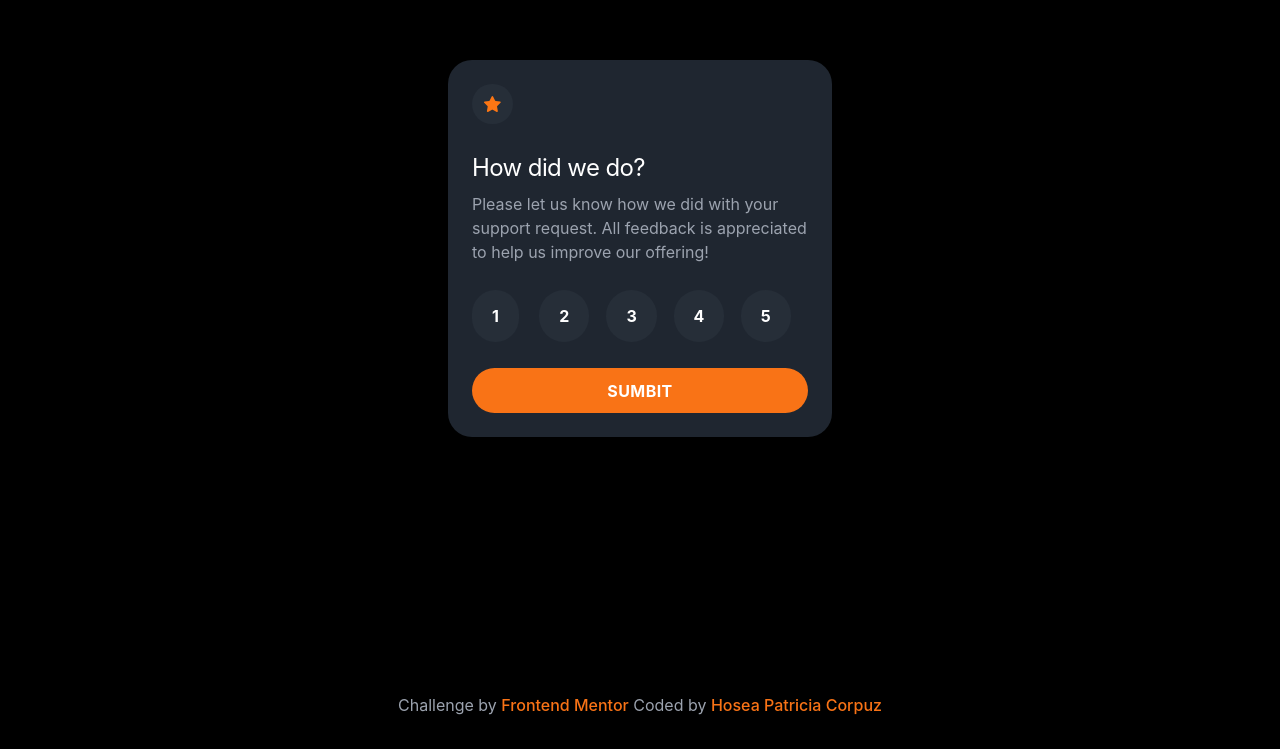
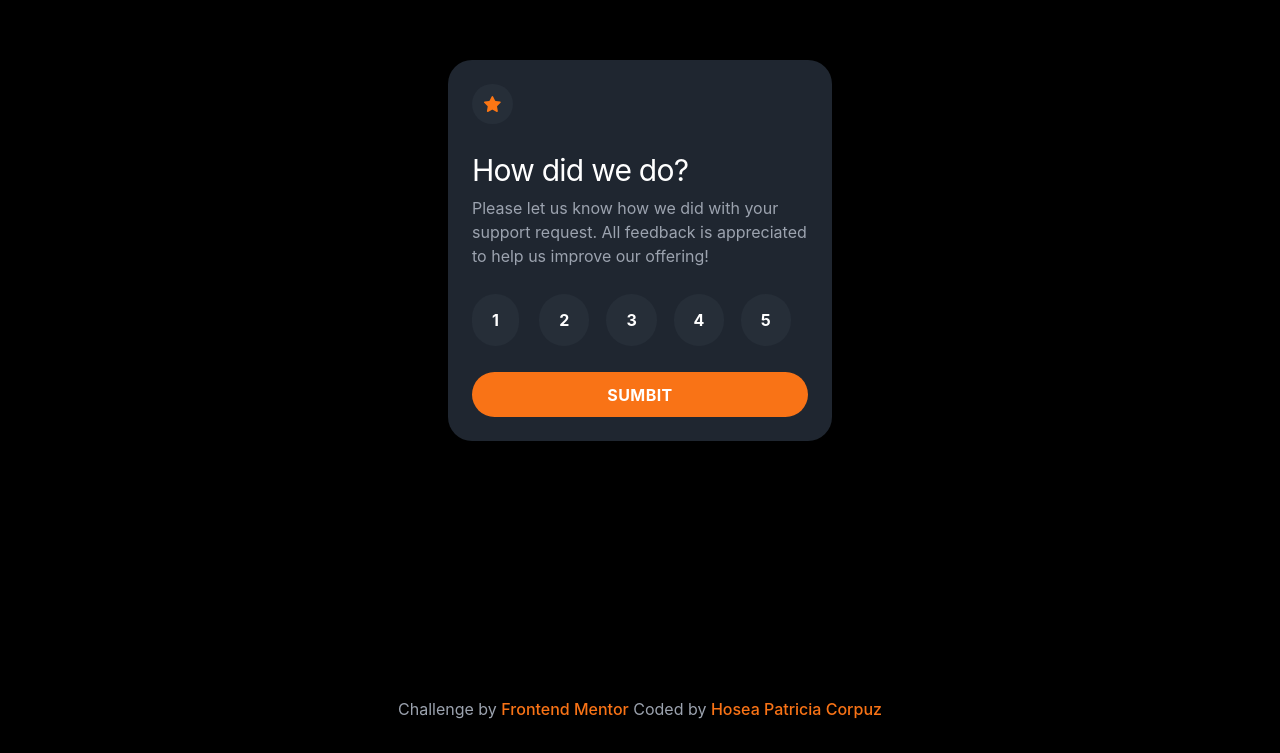
Before and after one commit to seya101/Interactive-Rating-Component, a Vue app: page / in a window 1280 px wide. Shown: the part 164-917 px from the top of the page. Built offline with nearby package versions, Linux system fonts and the light colour scheme.

Commit message:
Update HTML

```diff
--- a/src/components/RatingForm.vue
+++ b/src/components/RatingForm.vue
@@ -7,9 +7,9 @@
       </div>
 
       <!-- Text Content -->
-      <h5 class="mb-2 text-2xl tracking-tight text-white ">
+      <h1 class="mb-2 text-3xl tracking-tight text-white ">
           How did we do?
-      </h5>
+      </h1>
       <p class="mb-10 font-normal text-gray-400">
         Please let us know how we did with your support request. All feedback is appreciated to help us improve our offering!
       </p>
@@ -57,7 +57,7 @@
         </div>
 
         <!-- Content -->
-        <h5 class="mb-2 text-2xl tracking-tight text-white">
+        <h5 class="mb-2 text-3xl tracking-tight text-white">
           Thank you!
         </h5>
         <p class="mb-5 font-normal text-gray-400">
```
